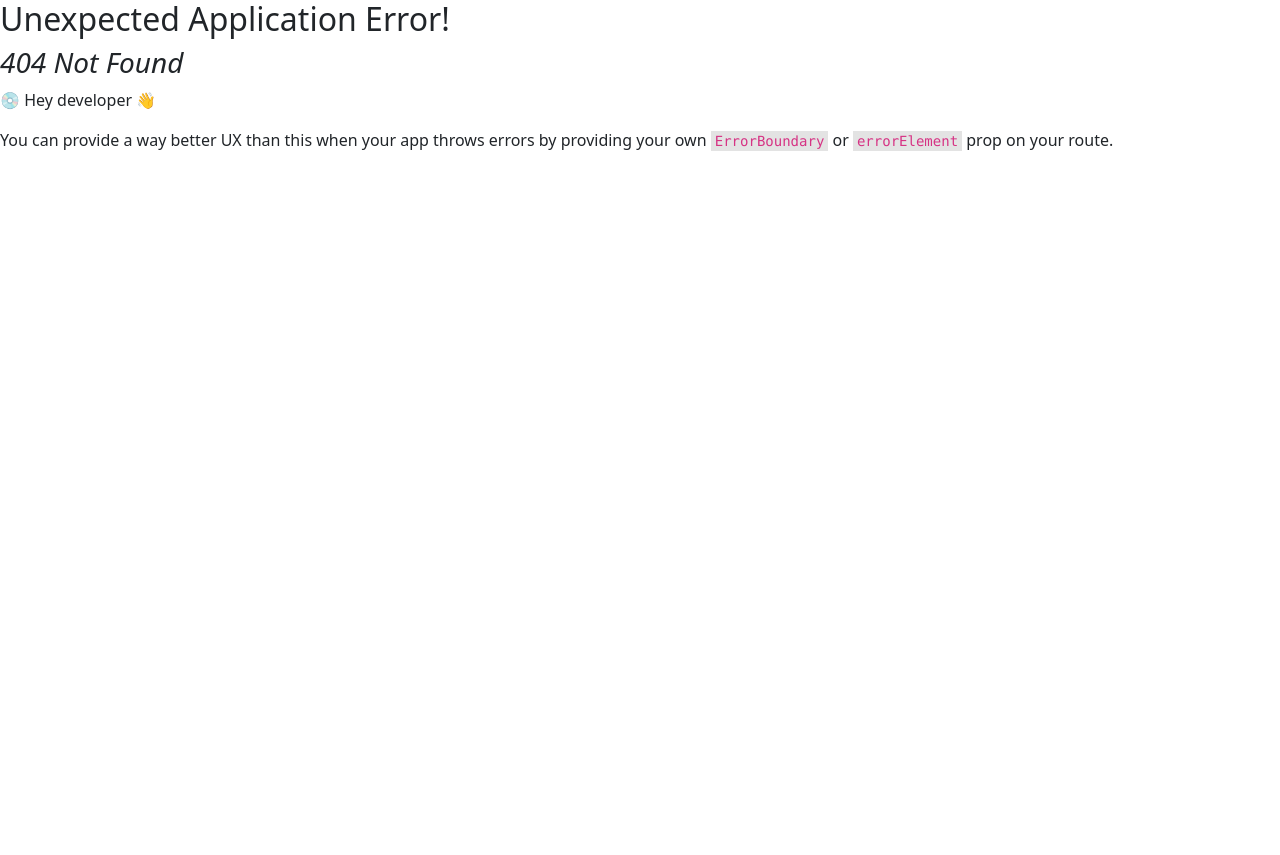
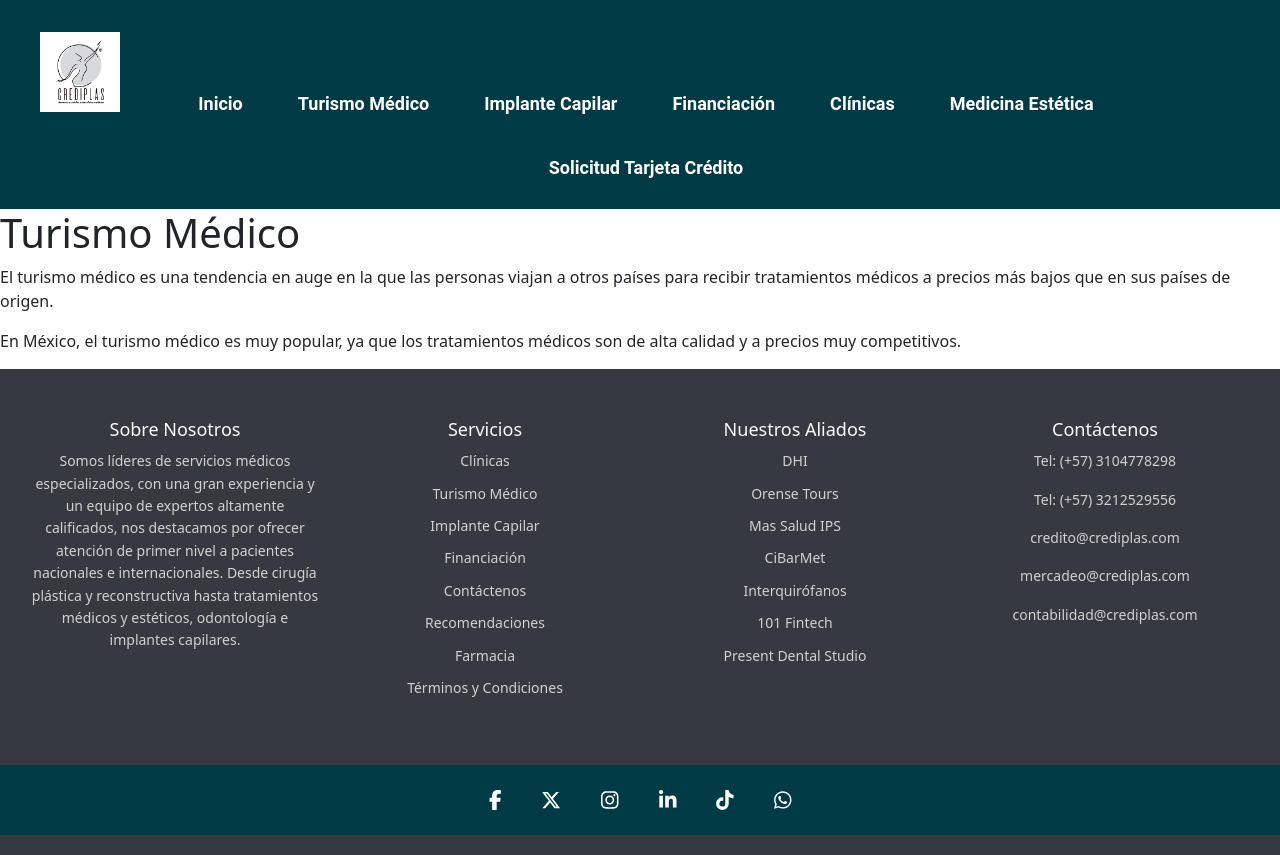
Before and after one commit to desarrolladorMK/Crediplas, a React (Vite) app: page /turismo in a window 1280 px wide. Before the commit this address had no page. Before the commit the page ends 800 px from the top, so only its background shows below. Built offline with nearby package versions, Linux system fonts and the light colour scheme.

Commit message:
se crean vistas del header

```diff
--- a/src/components/Header.jsx
+++ b/src/components/Header.jsx
@@ -11,11 +11,11 @@ const Header = () => {
                 </div>
                 <ul className="nav-links">
                     <li><Link to="/">Inicio</Link></li>
-                    <li><Link to="/turismo-medico">Turismo Médico</Link></li>
-                    <li><Link to="/implante-capilar">Implante Capilar</Link></li>
+                    <li><Link to="/turismo">Turismo Médico</Link></li>
+                    <li><Link to="/implante">Implante Capilar</Link></li>
                     <li><Link to="/financiacion">Financiación</Link></li>
-                    <li><Link to="/clinicas">Clínicas</Link></li>
-                    <li><Link to="/medicina-estetica">Medicina Estética</Link></li>
+                    <li><Link to="/clinica">Clínicas</Link></li>
+                    <li><Link to="/medicina">Medicina Estética</Link></li>
                     <li><Link to="/solicitud-tarjeta-credito">Solicitud Tarjeta Crédito</Link></li>
                 </ul>
             </nav>
--- /dev/null
+++ b/src/pages/Clinicas.jsx
@@ -0,0 +1,15 @@
+import Header from "../components/Header";
+import Footer from "../components/Footer";
+
+const Clinica = () => {
+
+    return (
+        <div>
+            <Header />
+            <h1>Clinicas</h1>
+            <Footer />
+        </div>
+    )
+}
+
+export default Clinica;
--- /dev/null
+++ b/src/pages/Financiacion.jsx
@@ -0,0 +1,14 @@
+import Header from "../components/Header";
+import Footer from "../components/Footer";
+
+const Financiacion = () => {
+    return (
+        <div>
+            <Header />
+            <h1>Financiacion</h1>
+            <Footer />
+        </div>
+    );
+}
+
+export default Financiacion;
--- /dev/null
+++ b/src/pages/Implante.jsx
@@ -0,0 +1,15 @@
+import Header from "../components/Header";
+import Footer from "../components/Footer";
+
+const Implante = () => {
+    return (
+        <div>
+            <Header />
+            <h1>Implante</h1>
+            <Footer />
+        </div>
+    )
+
+}
+
+export default Implante;
--- /dev/null
+++ b/src/pages/Medicina.jsx
@@ -0,0 +1,16 @@
+import Header from "../components/Header";
+import Footer from "../components/Footer";
+
+const Medicina = () => {
+    return (
+        <div>
+            <Header />
+
+            <h1>Medicina Estética</h1>
+            <p>En esta sección encontrarás información sobre medicina estética.</p>
+            <Footer />
+        </div>
+    );
+}
+
+export default Medicina;
--- /dev/null
+++ b/src/pages/Turismo.jsx
@@ -0,0 +1,19 @@
+import Header from "../components/Header";
+import Footer from "../components/Footer";
+
+
+const Turismo = () => {
+
+    return (
+
+        <div>
+            <Header />
+            <h1>Turismo Médico</h1>
+            <p>El turismo médico es una tendencia en auge en la que las personas viajan a otros países para recibir tratamientos médicos a precios más bajos que en sus países de origen.</p>
+            <p>En México, el turismo médico es muy popular, ya que los tratamientos médicos son de alta calidad y a precios muy competitivos.</p>
+            <Footer />
+        </div>
+    );
+}
+
+export default Turismo;
```
Also changed, not shown: src/router/RouterApp.jsx (+28 -0 lines), src/pages/Clinicas.css (added), src/pages/Financiacion.css (added), src/pages/Implante.css (added), src/pages/Medicina.css (added), src/pages/Turismo.css (added).
